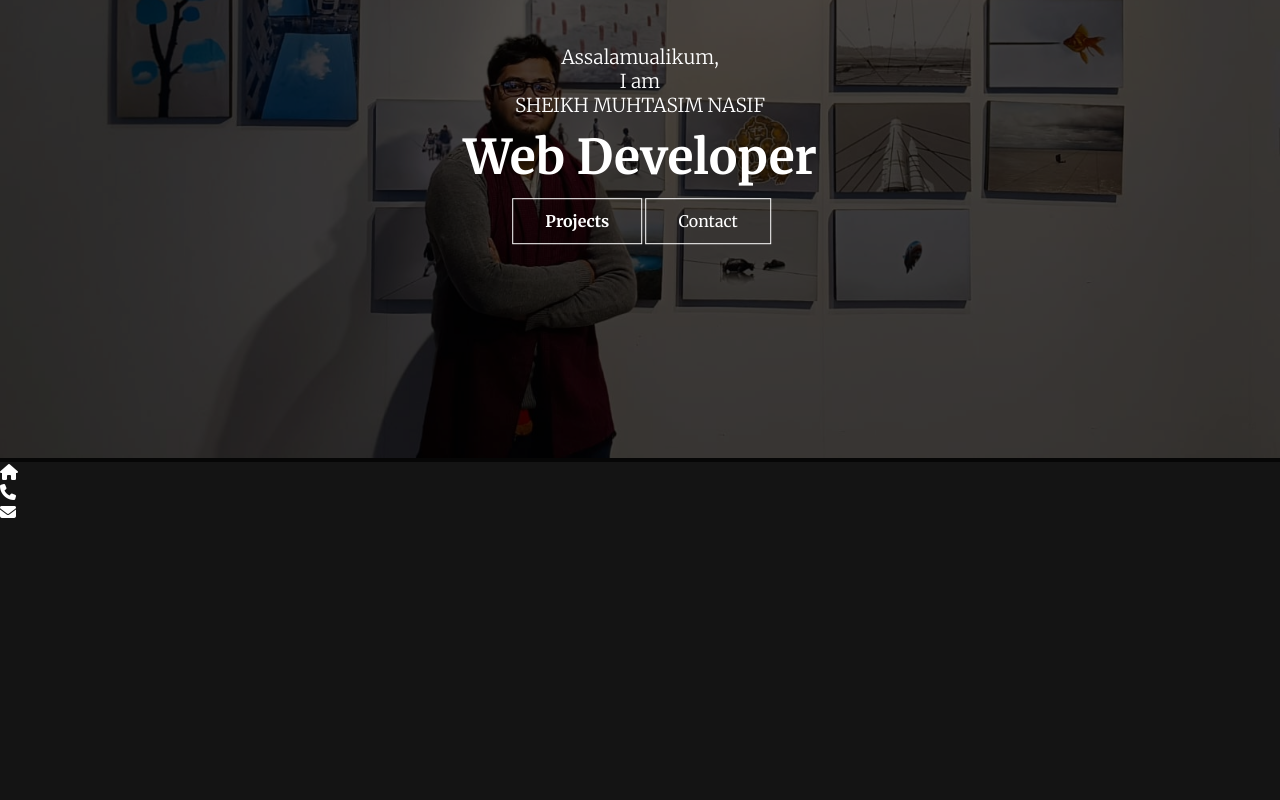
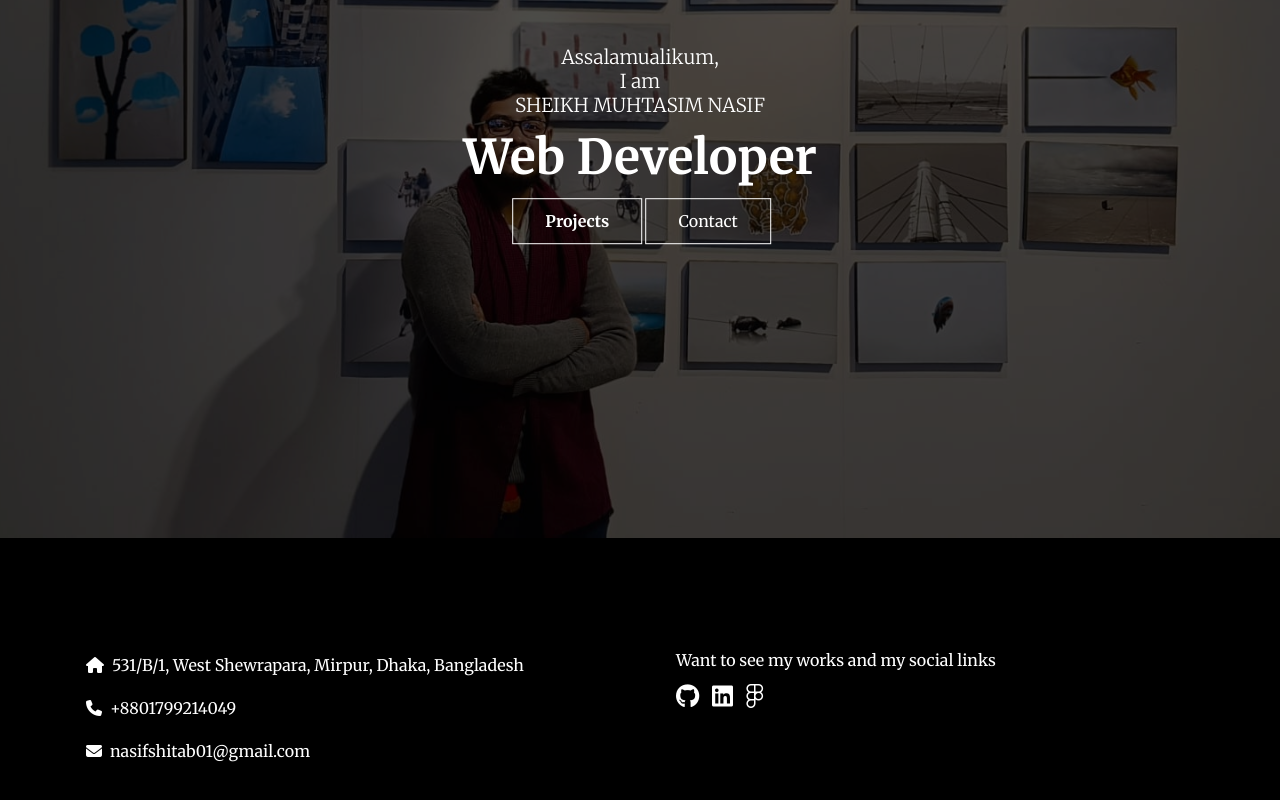
Before and after one commit to Nasif-21/portfolio, a React (Create React App) app: page / in a window 1280 px wide. Shown: the part 262-1062 px from the top of the page. Before the commit the page ends 800 px from the top, so only its background shows below. Built offline with nearby package versions, Linux system fonts and the light colour scheme.

Commit message:
Footer done, Image work fixed

```diff
--- a/src/components/Footer.css
+++ b/src/components/Footer.css
@@ -0,0 +1,76 @@
+.footer{
+    width: 100%;
+    padding: 6rem 0;
+    background-color: black;
+}
+
+.footer-container{
+    max-width: 1140px;
+    margin: auto;
+    display: grid;
+    grid-template-columns: repeat(2, 1fr);
+    grid-gap: 40px;
+}
+
+.left-part
+{
+    height: 100%;
+    max-width: 100%;
+    display: flex;
+    flex-direction: column;
+    padding: 1rem;
+}
+
+.location
+{
+    display: flex;
+    margin-bottom: 0.8rem;
+
+
+}
+
+.Phone{
+    display: flex;
+    margin-bottom: 0.8rem;
+}
+
+.Mail{
+    display: flex;
+    margin-bottom: 0.8rem;
+}
+
+.location p{
+    margin-right: 0.5rem;
+    line-height: 30px;
+}
+
+.Phone p{
+    margin-right: 0.5rem;
+    line-height: 30px;
+}
+.Mail p{
+    margin-right: 0.5rem;
+    line-height: 30px;
+}
+
+.right-part{
+    height: 100%;
+    max-width: 100%;
+    display: flex;
+    flex-direction: column;
+    padding: 1rem;
+}
+
+.social{
+    margin-top: 1rem;
+
+}
+
+@media screen and (max-width:640px) {
+
+    .footer-container{
+
+    grid-template-columns:  1fr;
+
+}
+}
--- a/src/components/Footer.js
+++ b/src/components/Footer.js
@@ -1,19 +1,29 @@
+//import { Link } from "react-scroll";
 import "./Footer.css";
 import React from 'react'
 
 const Footer = () => {
   return (
-    <div className="Footer">
-        <div className="Footer-container">
+    <div className="footer">
+        <div className="footer-container">
             <div className="left-part">
-                <div className="Location">
+                <div className="location">
                     <p><i className="fa-solid fa-house"></i></p>
+                    <div>
+                        <p>531/B/1, West Shewrapara, Mirpur, Dhaka, Bangladesh</p>
+                    </div>
                 </div>
                 <div className="Phone">
                     <p><i className="fa-solid fa-phone"></i></p>
+                    <div>
+                        <p>+8801799214049</p>
+                    </div>
                 </div>
                 <div className="Mail">
                     <p><i className="fa-solid fa-envelope"></i></p>
+                    <div>
+                        <p>nasifshitab01@gmail.com</p>
+                    </div>
                 </div>
             </div>
 
@@ -21,7 +31,16 @@ const Footer = () => {
 
 
 
-            <div className="right-part"></div>
+            <div className="right-part">
+                <p>Want to see my works and my social links</p>
+
+                <div className="social">
+                <i class="fa-brands fa-github fa-xl"  style={{color: "#ffffff", marginRight: "0.8rem" }}></i>
+                <i class="fa-brands fa-linkedin fa-xl" style={{color: "#ffffff", marginRight: "0.8rem"}}></i>
+                <i class="fa-brands fa-figma fa-xl" style={{color: "#ffffff", marginRight: "0.8rem"}}></i>
+
+                </div>
+            </div>
         </div>
 
     </div>
--- a/src/components/HomeImg.css
+++ b/src/components/HomeImg.css
@@ -58,7 +58,7 @@ p {
 } */
 .musk{
   width: 100%;
-  height: 100%;
+  height: 100vh;
   position: relative;
 }
 .profilepic
@@ -112,7 +112,7 @@ p {
   margin: 1rem 0.2rem;
 }
 
-@media screen and (max-width:300px) {
+@media screen and (max-width:640px) {
 
   .profileImg{
     height: 100%;
@@ -122,7 +122,7 @@ p {
 
   .profileImg .container h1{
   font-size: 1.5rem;
-  padding: 0.3rem 0 1rem;
+
 
 }
 
@@ -132,11 +132,11 @@ p {
 
 }
 
-.container .btn
+/* .container .btn
 {
   margin: 1rem auto;
   display: block;
-}
+} */
 
 
 
```
